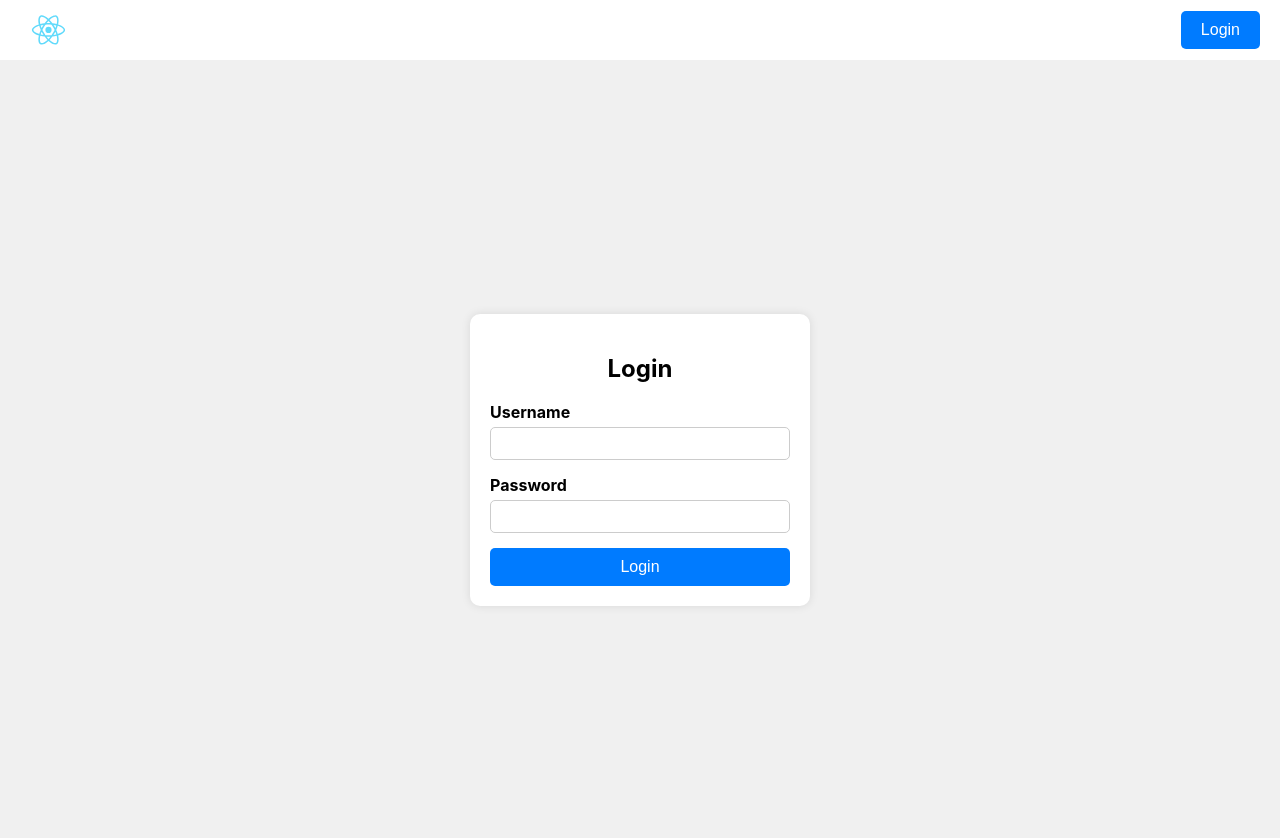
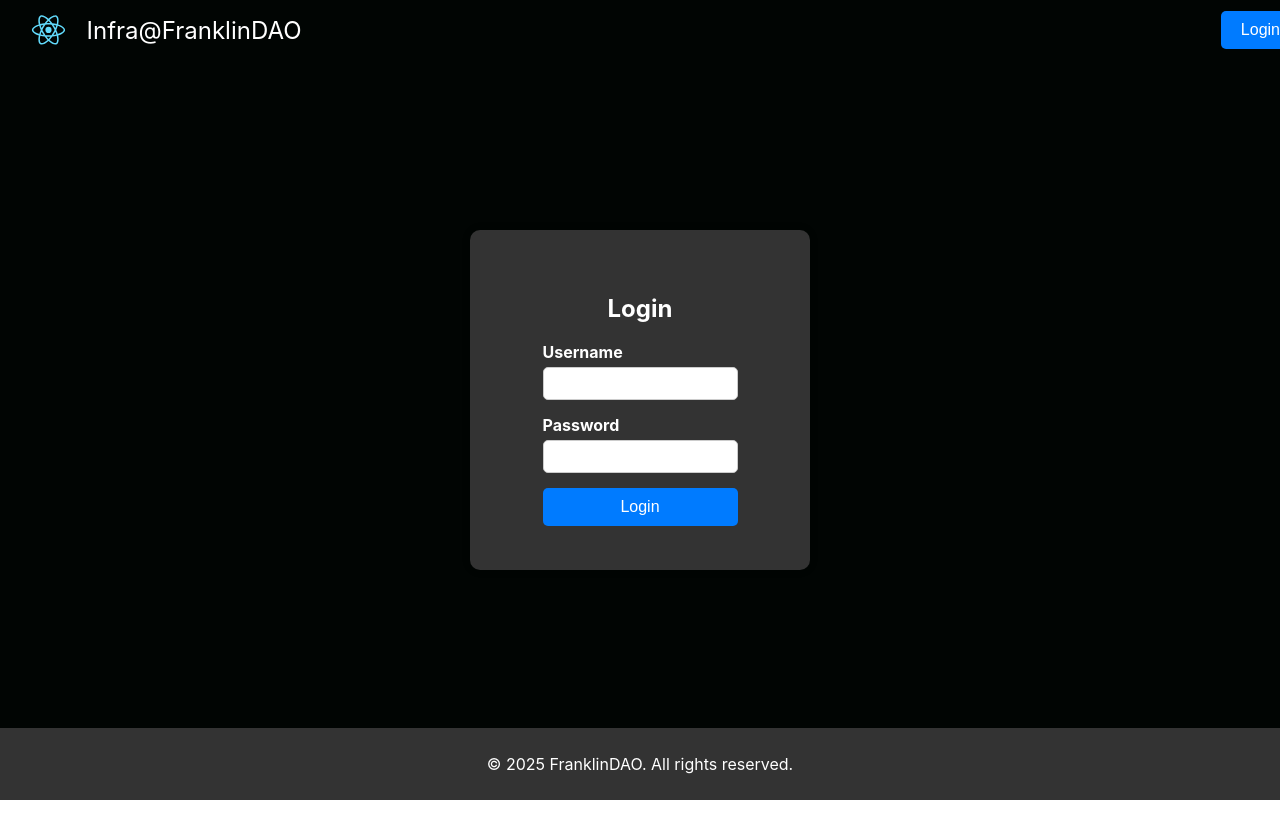
Before and after one commit to edwinpmui/franklindao-infra, a React (Create React App) app in the folder my-app/: page /login in a window 1280 px wide. Shown: the top 838 px of the page. After the commit the page ends 800 px from the top, so only its background shows below. Built offline with nearby package versions, Linux system fonts and the light colour scheme.

Commit message:
Added Footer and improved login page
Known BUG: banner does not reappear after heading to login page

```diff
--- a/my-app/src/App.js
+++ b/my-app/src/App.js
@@ -8,11 +8,10 @@ function App() {
   return (
     <div className="App">
       <BrowserRouter>
-        <Nav />
         <Routes>
-          <Route path='/' element={<Home />} />
-          <Route path='/about' element={<Home />} />
-          <Route path='/login' element={<Login />} />
+          <Route path='/' element={<><Nav /><Home /></>} />
+          <Route path='/about' element={<><Nav /><Home /></>} />
+          <Route path='/login' element={<><Nav className="Nav-login" /><Login /></>} />
         </Routes>
       </BrowserRouter>
     </div>
--- /dev/null
+++ b/my-app/src/components/Footer.jsx
@@ -0,0 +1,12 @@
+import React from 'react';
+import '../css/Footer.css';
+
+function Footer({ className }) {
+    return (
+        <footer className={`Footer ${className}`}>
+            <p>&copy; {new Date().getFullYear()} FranklinDAO. All rights reserved.</p>
+        </footer>
+    );
+}
+
+export default Footer;
--- /dev/null
+++ b/my-app/src/components/LoginForm.jsx
@@ -0,0 +1,43 @@
+import React, { useState } from 'react';
+import '../css/Login.css';
+
+function LoginForm() {
+    const [username, setUsername] = useState('');
+    const [password, setPassword] = useState('');
+
+    const handleSubmit = (e) => {
+        e.preventDefault();
+        // Handle login logic here
+        console.log('Username:', username);
+        console.log('Password:', password);
+    };
+
+    return (
+        <form className="Login-form" onSubmit={handleSubmit}>
+            <h2>Login</h2>
+            <div className="Login-field">
+                <label htmlFor="username">Username</label>
+                <input
+                    type="text"
+                    id="username"
+                    value={username}
+                    onChange={(e) => setUsername(e.target.value)}
+                    required
+                />
+            </div>
+            <div className="Login-field">
+                <label htmlFor="password">Password</label>
+                <input
+                    type="password"
+                    id="password"
+                    value={password}
+                    onChange={(e) => setPassword(e.target.value)}
+                    required
+                />
+            </div>
+            <button type="submit" className="Login-button">Login</button>
+        </form>
+    );
+}
+
+export default LoginForm;
--- a/my-app/src/components/Nav.jsx
+++ b/my-app/src/components/Nav.jsx
@@ -3,9 +3,9 @@ import { Link } from 'react-router-dom';
 import '../css/Nav.css';
 import logo from '../logo.svg';
 
-function Nav() {
+function Nav({ className }) {
   return (
-    <nav className="Nav">
+    <nav className={`Nav ${className}`}>
       <div className="Nav-left">
         <img src={logo} alt="Logo" className="Nav-logo" />
         <span className="Nav-text">Infra@FranklinDAO</span>
--- a/my-app/src/css/Banner.css
+++ b/my-app/src/css/Banner.css
@@ -1,7 +1,8 @@
 .Banner {
   position: relative;
   width: 100%;
-    height: 100vh; /* Full viewport height */
+  height: 100vh;
+  /* Full viewport height */
   overflow: hidden;
 }
 
--- /dev/null
+++ b/my-app/src/css/Footer.css
@@ -0,0 +1,13 @@
+.Footer {
+    background-color: #333;
+    color: white;
+    text-align: center;
+    padding: 10px 0;
+    width: 100%;
+    z-index: 1;
+}
+
+.Footer-absolute {
+    position: absolute;
+    bottom: 0;
+}
--- a/my-app/src/css/Home.css
+++ b/my-app/src/css/Home.css
@@ -1,17 +1,31 @@
 .Home {
-    overflow-y: auto; /* Enable scrolling within the Home container */
-    -ms-overflow-style: none;  /* IE and Edge */
-    scrollbar-width: none;  /* Firefox */
+  display: flex;
+  flex-direction: column;
+  min-height: 100vh;
+  overflow-y: auto;
+  /* Enable scrolling within the Home container */
+  -ms-overflow-style: none;
+  /* IE and Edge */
+  scrollbar-width: none;
+  /* Firefox */
 }
 
 .Home::-webkit-scrollbar {
-    display: none;  /* Chrome, Safari, and Opera */
+  display: none;
+  /* Chrome, Safari, and Opera */
+}
+
+.Home>* {
+  flex: 1;
 }
 
 .About {
   background-color: white;
-    min-height: 100vh; /* Full viewport height */
+  min-height: 100vh;
+  /* Full viewport height */
   padding: 20px;
+  margin-top: 100vh;
+  /* Move the About section 100vh down */
   position: relative;
   z-index: 1;
 }
@@ -20,3 +34,7 @@
   text-align: center;
   margin-top: 50px;
 }
+
+.Footer {
+  flex-shrink: 0;
+}
--- a/my-app/src/css/Login.css
+++ b/my-app/src/css/Login.css
@@ -3,19 +3,26 @@
     justify-content: center;
     align-items: center;
     height: 100vh;
-    background-color: #f0f0f0;
+    /* Ensure it covers the full viewport height */
+    background-color: hsla(150, 80%, 1%, 1);
+    position: relative;
 }
 
-.Login-form {
-    background-color: white;
+.Login-section {
+    background-color: #333;
     padding: 20px;
     border-radius: 10px;
     box-shadow: 0 0 10px rgba(0, 0, 0, 0.1);
     width: 300px;
+    height: 300px;
+    /* Make it a square */
     text-align: center;
     display: flex;
     flex-direction: column;
     align-items: center;
+    color: #fff;
+    justify-content: center;
+    /* Center the content vertically */
 }
 
 .Login-field {
--- a/my-app/src/css/Nav.css
+++ b/my-app/src/css/Nav.css
@@ -2,10 +2,19 @@
   display: flex;
   justify-content: space-between;
   align-items: center;
+  padding: 10px 20px;
   background-color: transparent;
-  padding: 10px 20px;
-  position: relative;
-  z-index: 1;
+  color: white;
+  position: fixed;
+  width: 100%;
+  top: 0;
+  z-index: 1000;
+  /* Ensure the navbar stays on top */
+}
+
+.Nav-login {
+  background-color: hsla(150, 80%, 1%, 1);
+  /* Change the color for the login page */
 }
 
 .Nav-left {
@@ -19,21 +28,16 @@
 }
 
 .Nav-text {
-  color: white;
-  font-size: 24px;
-  font-weight: bold;
+  font-size: 1.5rem;
 }
 
-.Nav-right {}
+.Nav-right {
+  display: flex;
+  align-items: center;
+}
 
 .Nav-link {
-  color: white;
   text-decoration: none;
-  font-size: 18px;
-}
-
-.Nav-link:hover {
-  text-decoration: underline;
 }
 
 .Nav-button {
@@ -46,3 +50,7 @@
   font-size: 1rem;
   transition: background-color 0.3s ease;
 }
+
+.Nav-button:hover {
+  background-color: #0056b3;
+}
--- a/my-app/src/pages/Home.jsx
+++ b/my-app/src/pages/Home.jsx
@@ -3,6 +3,7 @@ import Banner from '../components/Banner';
 import About from '../components/About';
 import '../css/Home.css';
 import Metrics from '../components/Metrics';
+import Footer from '../components/Footer';
 
 function Home() {
   return (
@@ -10,6 +11,7 @@ function Home() {
       <Banner />
       <About />
       <Metrics />
+      <Footer />
     </div>
   );
 }
--- a/my-app/src/pages/Login.jsx
+++ b/my-app/src/pages/Login.jsx
@@ -1,43 +1,15 @@
-import React, { useState } from 'react';
+import React from 'react';
 import '../css/Login.css';
+import Footer from '../components/Footer';
+import LoginForm from '../components/LoginForm';
 
 function Login() {
-    const [username, setUsername] = useState('');
-    const [password, setPassword] = useState('');
-
-    const handleSubmit = (e) => {
-        e.preventDefault();
-        // Handle login logic here
-        console.log('Username:', username);
-        console.log('Password:', password);
-    };
-
     return (
         <div className="Login">
-            <form className="Login-form" onSubmit={handleSubmit}>
-                <h2>Login</h2>
-                <div className="Login-field">
-                    <label htmlFor="username">Username</label>
-                    <input
-                        type="text"
-                        id="username"
-                        value={username}
-                        onChange={(e) => setUsername(e.target.value)}
-                        required
-                    />
-                </div>
-                <div className="Login-field">
-                    <label htmlFor="password">Password</label>
-                    <input
-                        type="password"
-                        id="password"
-                        value={password}
-                        onChange={(e) => setPassword(e.target.value)}
-                        required
-                    />
-                </div>
-                <button type="submit" className="Login-button">Login</button>
-            </form>
+            <section className="Login-section">
+                <LoginForm />
+            </section>
+            <Footer className="Footer-absolute" />
         </div>
     );
 }
```
Lines whose indentation alone changed are shown as unchanged.
